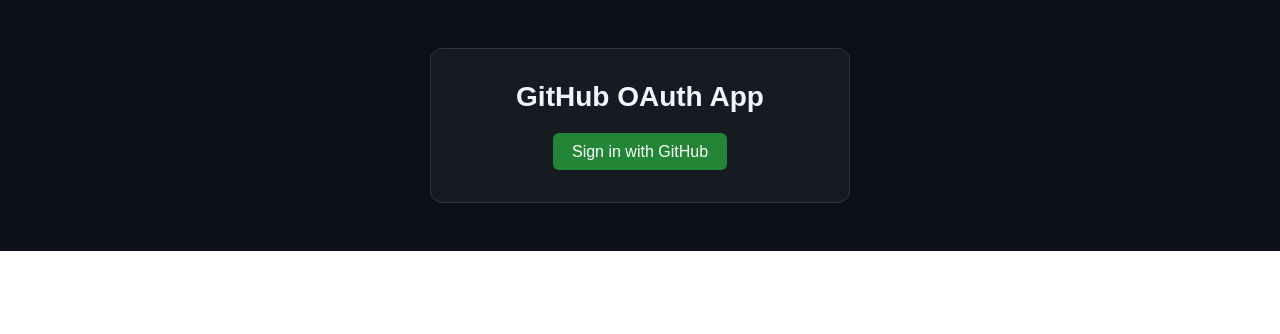
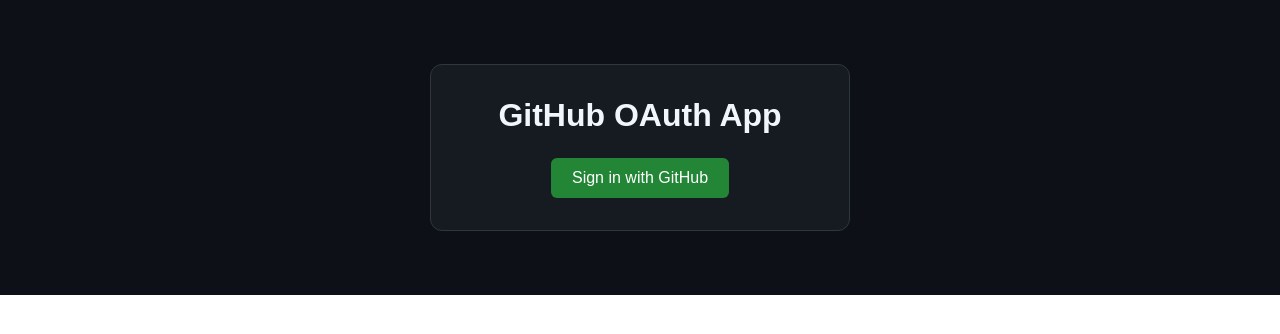
Before and after one commit to albertzz112/mp-6, a Next.js app: page / in a window 1280 px wide. Shown: the top 334 px of the page. Built offline with nearby package versions, Linux system fonts and the light colour scheme.

Commit message:
fixed styling

```diff
--- a/app/page.tsx
+++ b/app/page.tsx
@@ -32,9 +32,11 @@
     return (
         <div style={{
             backgroundColor: '#0d1117',
-            padding: '3rem 1rem',
             display: 'flex',
-            justifyContent: 'center'
+            justifyContent: 'center',
+            flexDirection: 'column',
+            alignItems: 'center',
+            padding: '4rem 1rem',
         }}>
             <main style={{
                 background: '#161b22',
@@ -44,12 +46,13 @@
                 width: '100%',
                 maxWidth: '420px',
                 textAlign: 'center',
-                border: '1px solid #30363d'
+                border: '1px solid #30363d',
+                boxSizing: 'border-box',
             }}>
                 <h1 style={{
-                    fontSize: '1.75rem',
-                    marginBottom: '1.25rem',
-                    fontWeight: 600
+                    fontSize: 'clamp(1.5rem, 5vw, 2rem)',
+                    marginBottom: '1.5rem',
+                    fontWeight: 600,
                 }}>
                     GitHub OAuth App
                 </h1>
@@ -79,7 +82,7 @@
                         style={{
                             backgroundColor: '#238636',
                             color: '#fff',
-                            padding: '0.6rem 1.2rem',
+                            padding: '0.7rem 1.3rem',
                             fontSize: '1rem',
                             border: 'none',
                             borderRadius: '6px',
```
